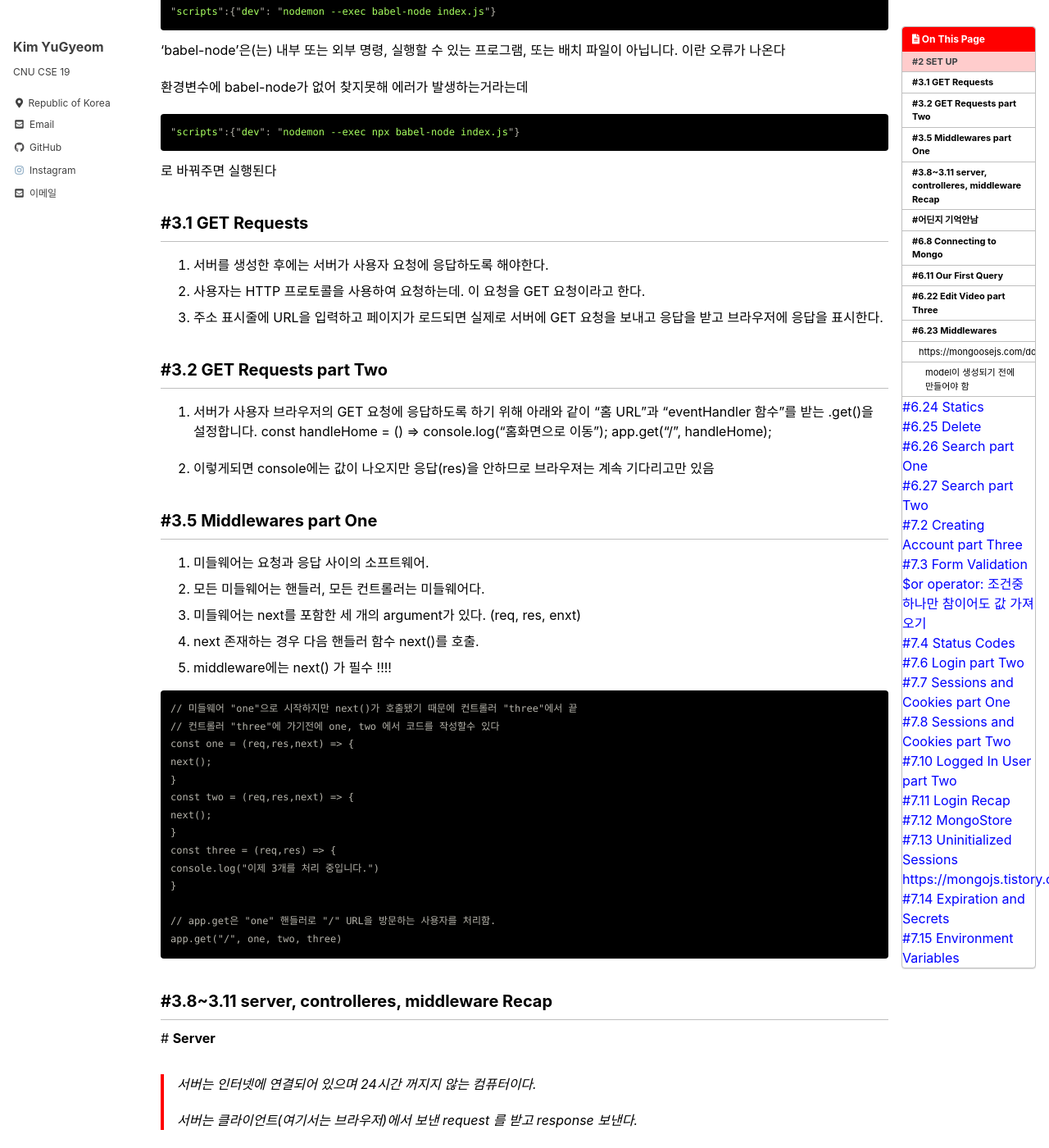
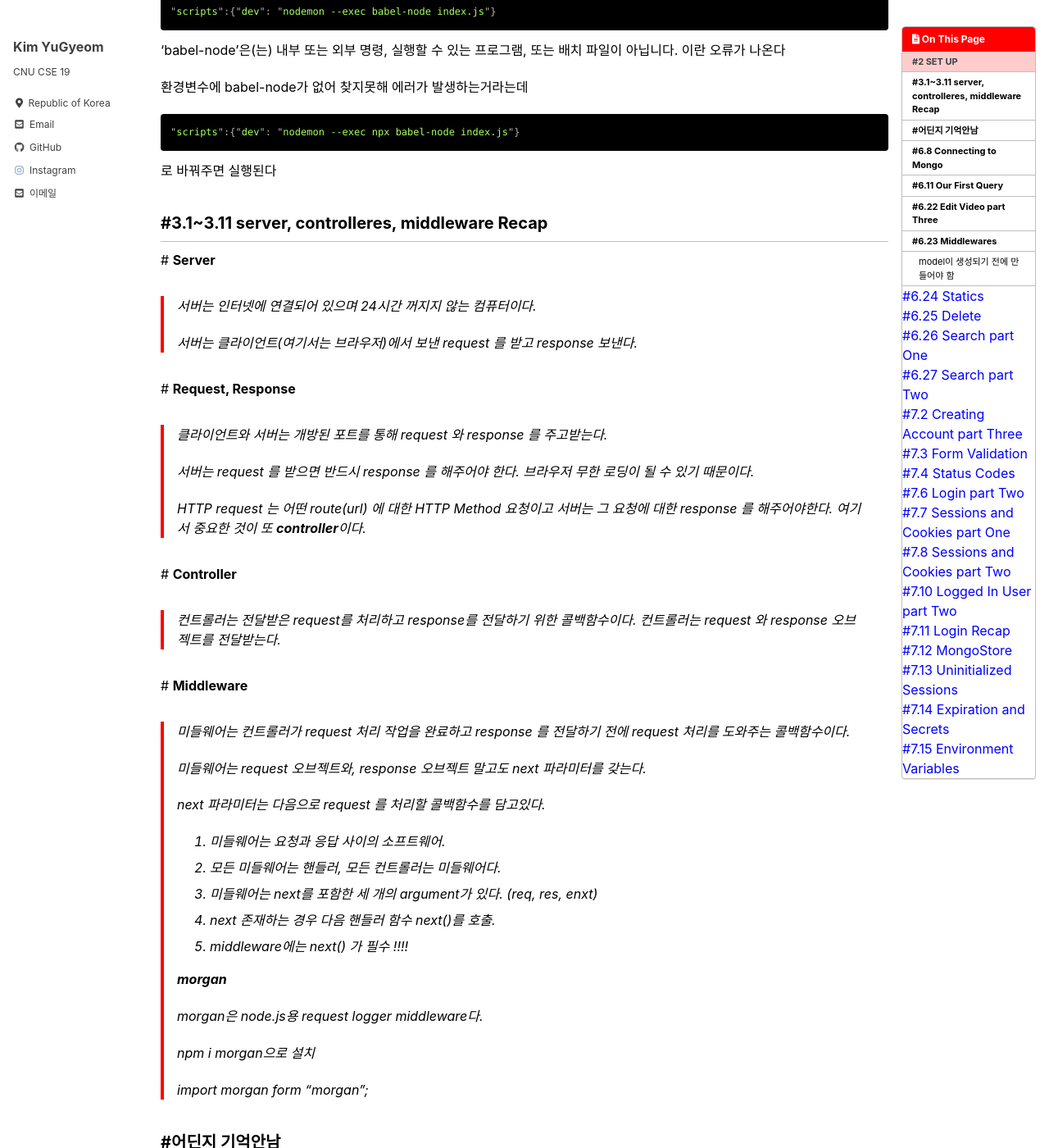
Before and after one commit to rladbrua0207/rladbrua0207.github.io, a Jekyll site: the page built from _posts/Web/2021-11-25-YouTube 클론코딩 개념 정리.md, in a window 1280 px wide and 1400 px high, scrolled down 615 px. Shown: the whole window at 82% size. Built offline with Jekyll 4.4.1, drawn with Linux system fonts in a browser that asks for light colours; cached includes are drawn as plain includes; some web fonts are replaced.

Commit message:
youtube 클론코딩 개념정리 수정

````diff
--- a/_posts/Web/2021-11-25-YouTube 클론코딩 개념 정리.md
+++ b/_posts/Web/2021-11-25-YouTube 클론코딩 개념 정리.md
@@ -55,52 +55,7 @@ nodemon은 우리가 만든 파일이 수정되는걸 감시해주는 패키지
 
 
 
-## #3.1 GET Requests
-
-1. 서버를 생성한 후에는 서버가 사용자 요청에 응답하도록 해야한다.
-2. 사용자는 HTTP 프로토콜을 사용하여 요청하는데. 이 요청을 GET 요청이라고 한다.
-3. 주소 표시줄에 URL을 입력하고 페이지가 로드되면 실제로 서버에 GET 요청을 보내고 응답을 받고 브라우저에 응답을 표시한다.
-
-
-
-## #3.2 GET Requests part Two
-
-1. 서버가 사용자 브라우저의 GET 요청에 응답하도록 하기 위해 아래와 같이 "홈 URL"과 "eventHandler 함수"를 받는 .get()을 설정합니다.
-   const handleHome = () => console.log("홈화면으로 이동");
-   app.get("/", handleHome);
-
-2. 이렇게되면 console에는 값이 나오지만 응답(res)을 안하므로 브라우져는 계속 기다리고만 있음
-
-
-
-## #3.5 Middlewares part One
-
-1. 미들웨어는 요청과 응답 사이의 소프트웨어.
-2. 모든 미들웨어는 핸들러, 모든 컨트롤러는 미들웨어다.
-3. 미들웨어는 next를 포함한 세 개의 argument가 있다. (req, res, enxt)
-4. next 존재하는 경우 다음 핸들러 함수 next()를 호출.
-5. middleware에는 next() 가 필수 !!!!
-
-```
-// 미들웨어 "one"으로 시작하지만 next()가 호출됐기 때문에 컨트롤러 "three"에서 끝
-// 컨트롤러 "three"에 가기전에 one, two 에서 코드를 작성할수 있다
-const one = (req,res,next) => {
-next();
-}
-const two = (req,res,next) => {
-next();
-}
-const three = (req,res) => {
-console.log("이제 3개를 처리 중입니다.")
-}
-
-// app.get은 "one" 핸들러로 "/" URL을 방문하는 사용자를 처리함.
-app.get("/", one, two, three)
-```
-
-
-
-## #3.8~3.11 server, controlleres, middleware Recap
+## #3.1~3.11 server, controlleres, middleware Recap
 
 \# **Server**
 
@@ -285,7 +246,7 @@ exist는 그냥 존재여부 확인
 
 **[몽구스 가이드]**
 
-#### https://mongoosejs.com/docs/guide.html
+**https://mongoosejs.com/docs/guide.html**
 
 
 
@@ -375,7 +336,7 @@ npm i bcrypt
 
 ## #7.3 Form Validation
 
-##### $or operator: 조건중 하나만 참이어도 값 가져오기
+**$or operator: 조건중 하나만 참이어도 값 가져오기**
 
 ```javascript
 const exists = await User.exists({$or:[{username},{email}]});
@@ -513,7 +474,7 @@ store: MongoStore.create({ client: connection.client })
 
 **[resave, saveUninitialized 참고자료]**
 
-##### https://mongojs.tistory.com/26
+**https://mongojs.tistory.com/26**
 
 **resave(true,false)**
 
````
Also changed, not shown: other parts of _posts/Web/2021-11-25-YouTube 클론코딩 개념 정리.md (+7 -1 lines).
